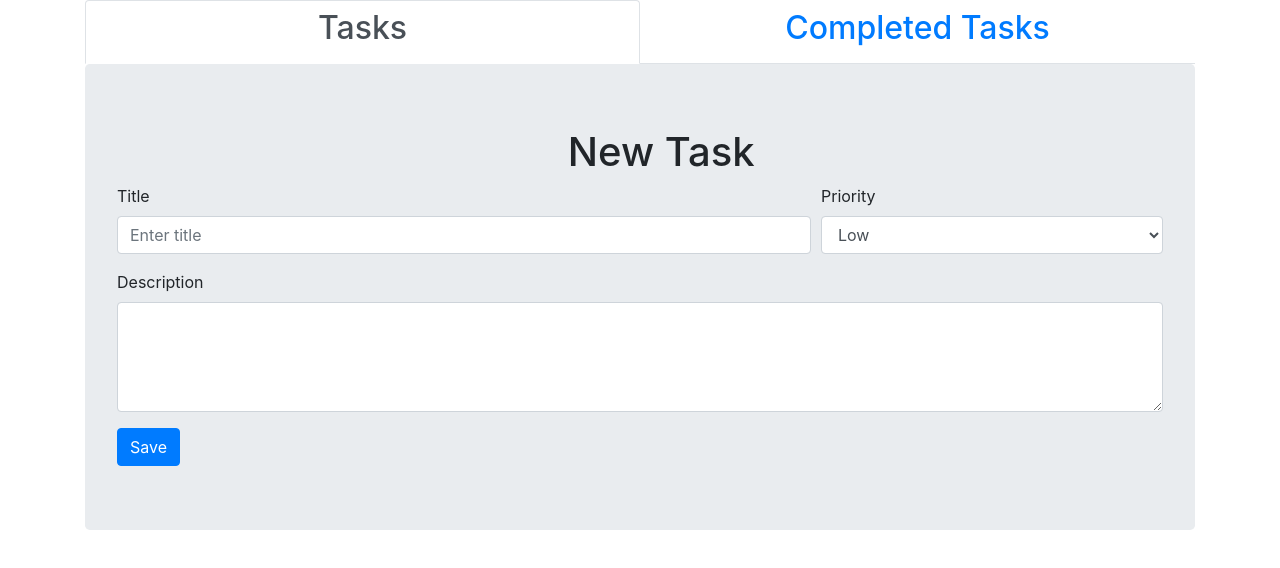
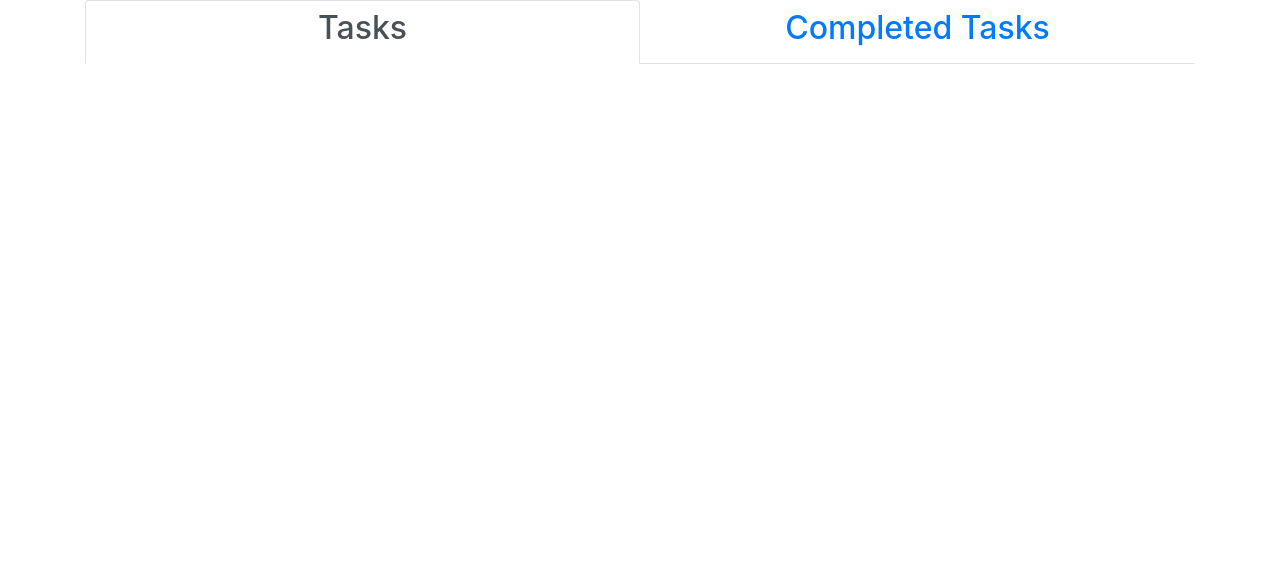
Before and after one commit to AndreaBegni/ToDo-React, a React (Create React App) app: page / in a window 1280 px wide. Shown: the top 568 px of the page. Built offline with nearby package versions, Linux system fonts and the light colour scheme.

Commit message:
added showForm method removed the new todo form from the standard page and added the showForm method wich will show the form only if the newTodo element in state is set true

```diff
--- a/src/App.js
+++ b/src/App.js
@@ -9,7 +9,8 @@ export default class App extends Component {
     super(props);
 
     this.state = {
-      todos: this.loadToDos()
+      todos: this.loadToDos(),
+      newTodo: false
     };
     this.updateToDos = this.updateToDos.bind(this);
     this.loadToDos = this.loadToDos.bind(this);
@@ -19,6 +20,11 @@ export default class App extends Component {
       //save the current todos that are in the state into the localStorage
       localStorage.setItem("todos", JSON.stringify(this.state.todos))
     );
+  }
+
+  showForm = () =>{
+    if (this.state.newTodo)
+      return <FormNewToDo updateToDos={this.updateToDos}></FormNewToDo>
   }
 
   loadToDos = () => {
@@ -53,7 +59,7 @@ export default class App extends Component {
       <div className="App">
         <Container>
           <Navigation></Navigation>
-          <FormNewToDo updateToDos={this.updateToDos}></FormNewToDo>
+          {this.showForm()}
           <ToDoList
             todos={this.state.todos}
             updateToDos={this.updateToDos}
```
